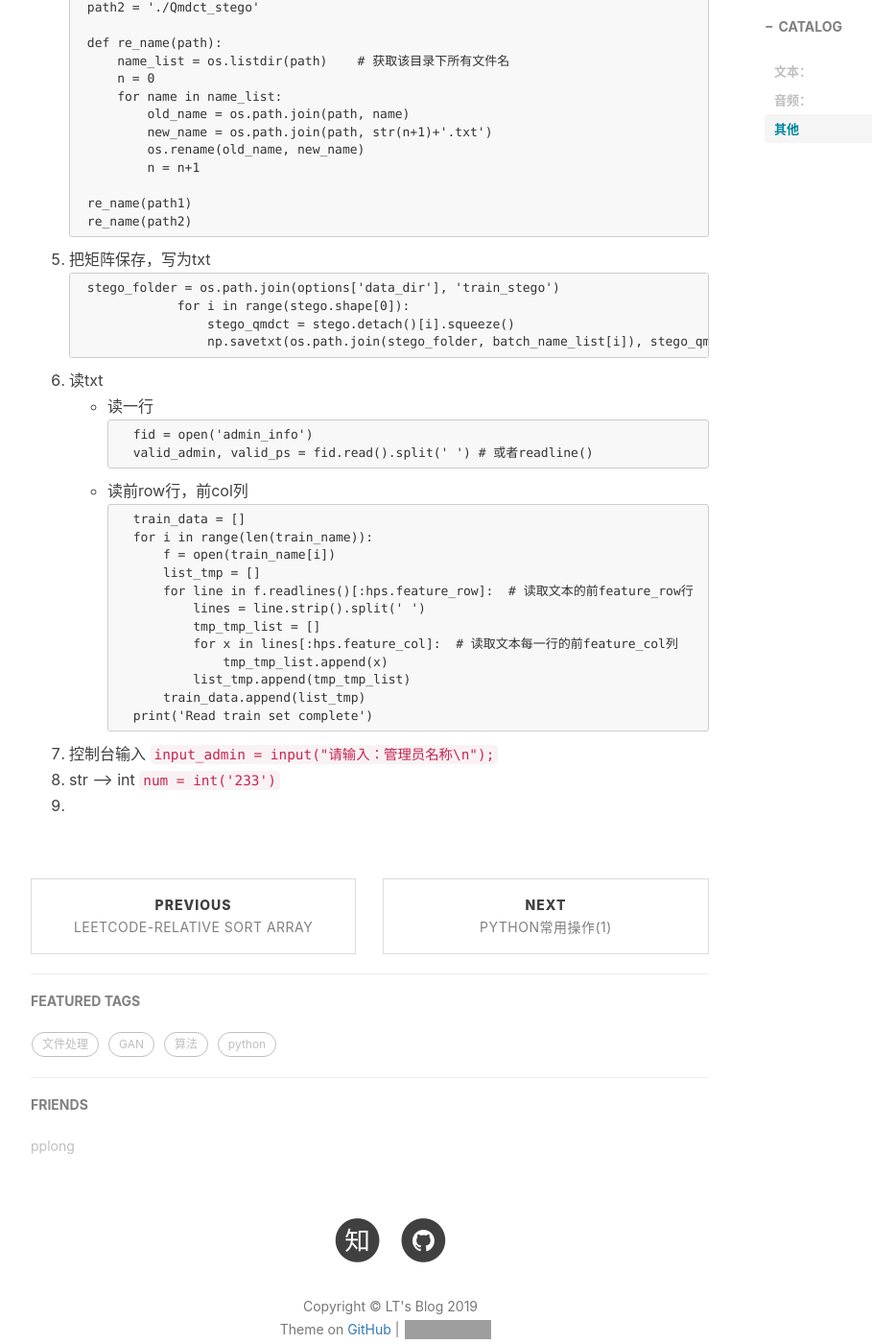
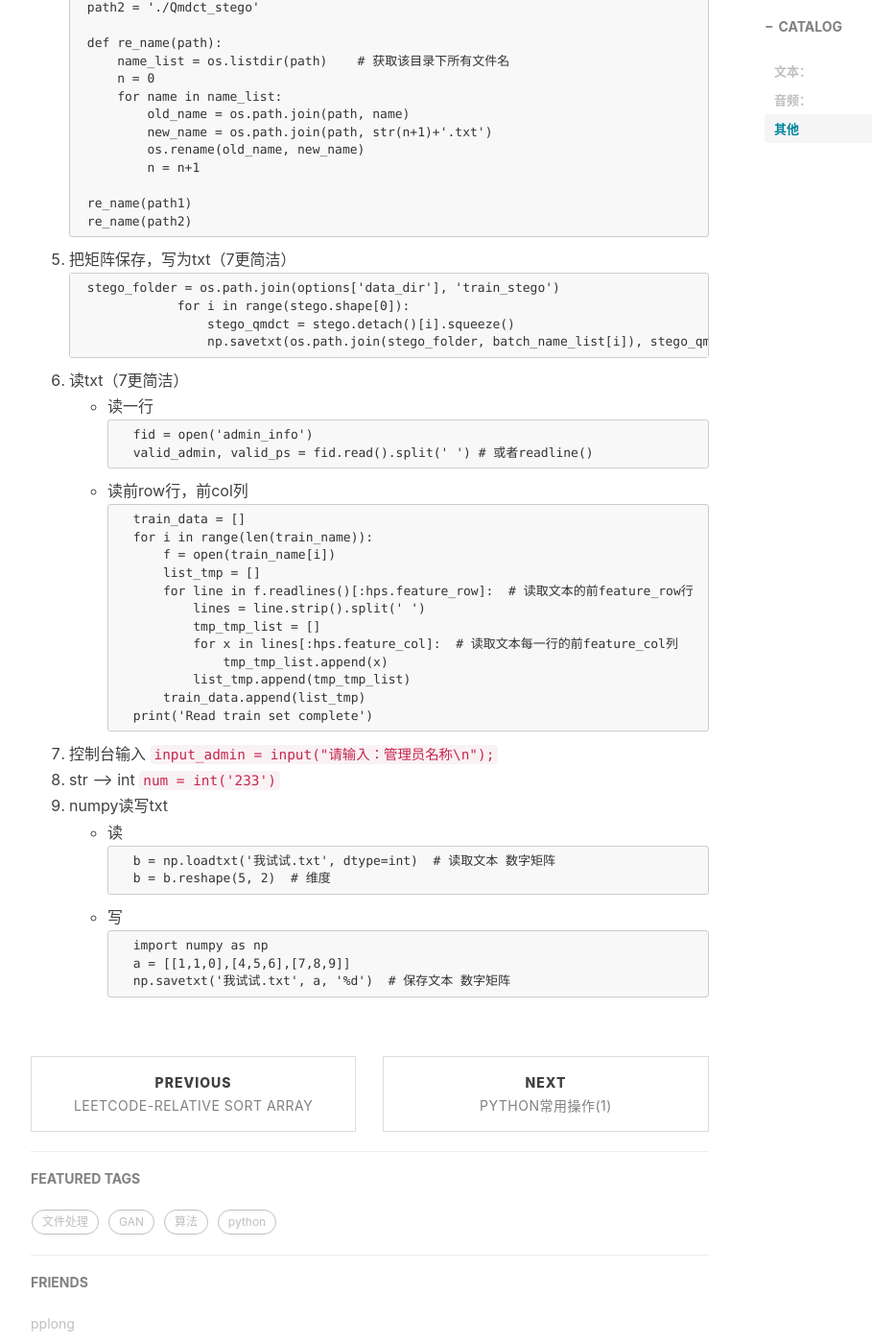
Before and after one commit to LeeeLiu/leeeliu.github.io, a Jekyll site: the page built from _posts/2019-09-09-python处理文本、音频.md, in a window 1280 px wide and 1400 px high, scrolled down 2121 px. Shown: the whole window at 96% size, without its empty margins (233-1142 px from the left). Built offline with Jekyll 4.4.1, drawn with Linux system fonts in a browser that asks for light colours; nearby versions of some CDN libraries; comment, search, counter and statistics services are not loaded; grey boxes are pictures that could not be loaded.

Commit message:
Update 2019-09-09-python处理文本、音频.md

````diff
--- a/_posts/2019-09-09-python处理文本、音频.md
+++ b/_posts/2019-09-09-python处理文本、音频.md
@@ -108,14 +108,14 @@ for file in files1:         #遍历文件夹
     re_name(path1)
     re_name(path2)
     ```
-3. 把矩阵保存，写为txt
+3. 把矩阵保存，写为txt（7更简洁）
     ```
     stego_folder = os.path.join(options['data_dir'], 'train_stego')
                 for i in range(stego.shape[0]):
                     stego_qmdct = stego.detach()[i].squeeze()
                     np.savetxt(os.path.join(stego_folder, batch_name_list[i]), stego_qmdct, fmt='%d')
     ```
-4. 读txt
+4. 读txt（7更简洁）
     - 读一行
         ```
         fid = open('admin_info')
@@ -140,4 +140,15 @@ for file in files1:         #遍历文件夹
     `input_admin = input("请输入：管理员名称\n");`
 6. str --> int
     `num = int('233')`
-7.
+7. numpy读写txt
+    - 读
+        ```
+        b = np.loadtxt('我试试.txt', dtype=int)  # 读取文本 数字矩阵
+        b = b.reshape(5, 2)  # 维度
+        ```
+    - 写
+        ```
+        import numpy as np
+        a = [[1,1,0],[4,5,6],[7,8,9]]
+        np.savetxt('我试试.txt', a, '%d')  # 保存文本 数字矩阵
+        ```
````
